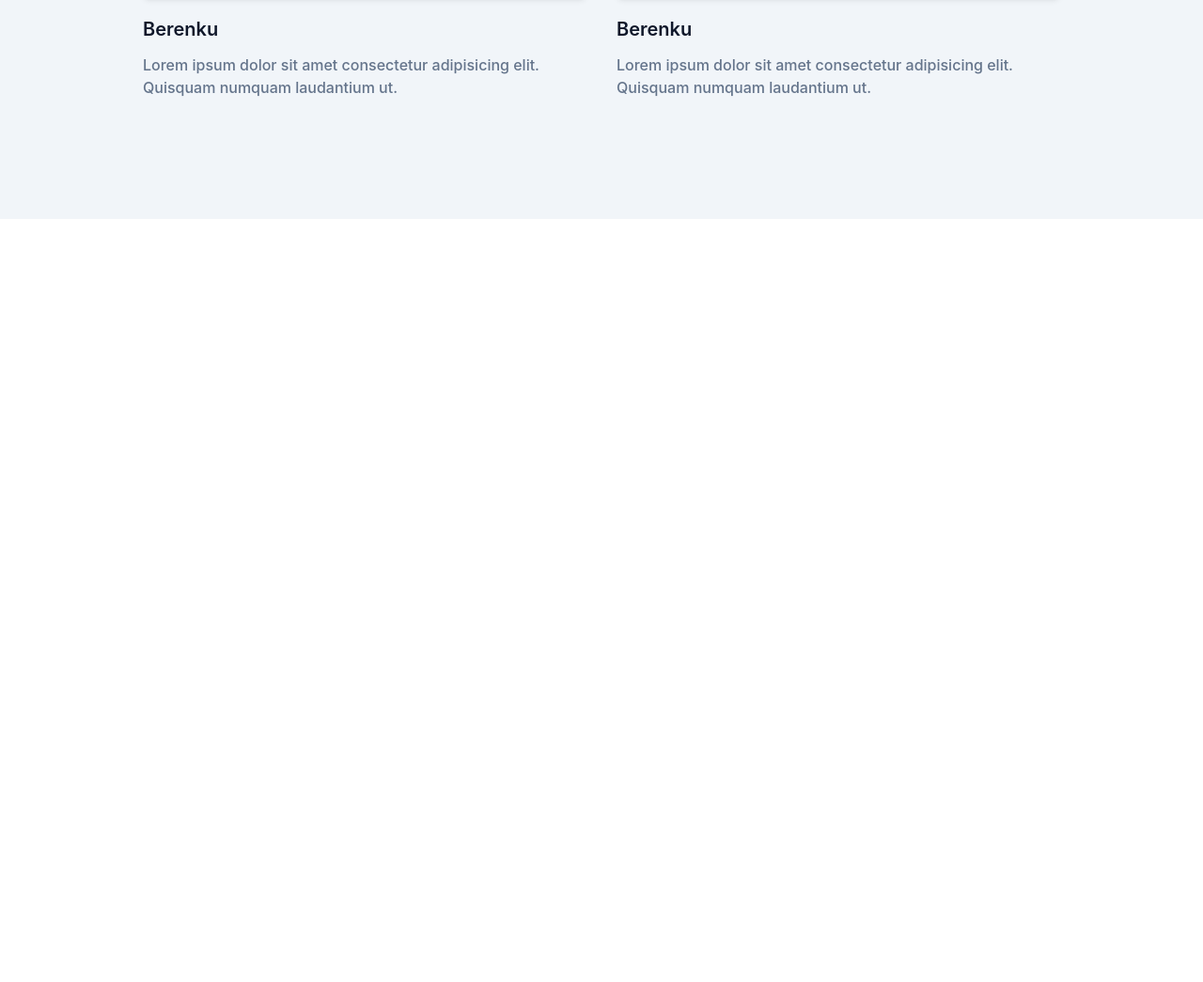
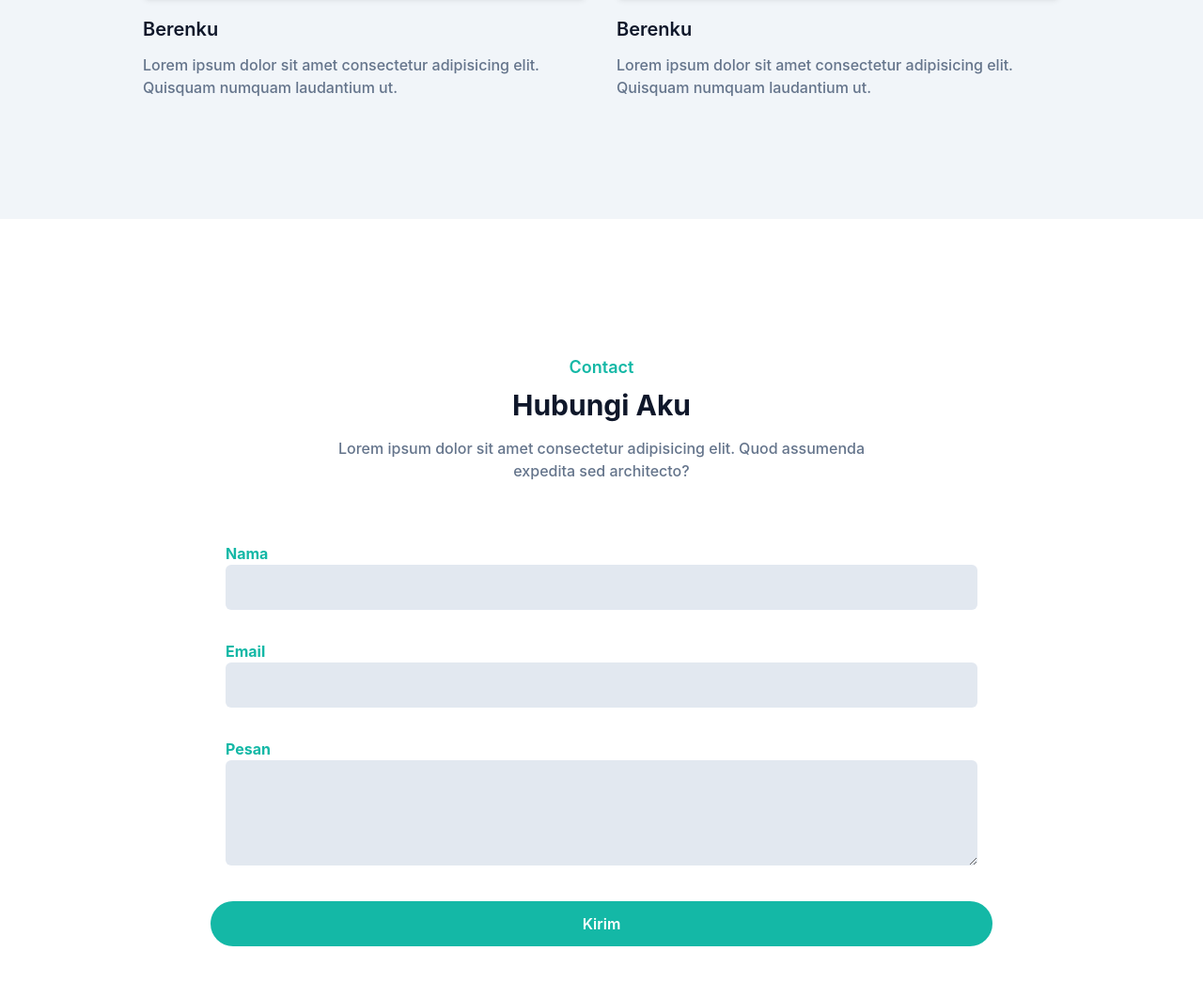
Before and after one commit to NaufalParamaRafif/Portofolio-Tailwind-CSS, a website: page index.html in a window 1280 px wide. Shown: the part 1816-2861 px from the top of the page at 94% size. Before the commit the page ends 2049 px from the top, so only its background shows below. Drawn offline with Linux system fonts and the light colour scheme.

Commit message:
Finished Contact Section

```diff
--- a/index.html
+++ b/index.html
@@ -141,6 +141,43 @@
         </div>
     </section>
     <!-- Portofolio Section End -->
+
+    <!-- Contact Section Start -->
+    <section id="contact" class="pt-36 pb-32">
+        <div class="container">
+            <div class="w-full px-4">
+                <div class="max-w-xl mx-auto text-center mb-16">
+                    <h4 class="font-semibold text-lg text-primary mb-2">
+                        Contact
+                    </h4>
+                    <h2 class="font-bold text-dark text-3xl mb-4">
+                        Hubungi Aku
+                    </h2>
+                    <p class="font-medium text-md text-secondary">Lorem ipsum dolor sit amet consectetur adipisicing elit. Quod assumenda expedita sed architecto?</p>
+                </div>
+            </div>
+            <form>
+                <div class="w-full lg:w-2/3 lg:mx-auto">
+                    <div class="w-full px-4 mb-8">
+                        <label for="name" class="text-base font-bold text-primary">Nama</label>
+                        <input type="text" name="" id="name" class="w-full bg-slate-200 text-dark p-3 rounded-md focus:outline-none focus:ring-primary focus:ring-1 focus:border-primary">
+                    </div>
+                    <div class="w-full px-4 mb-8">
+                        <label for="email" class="text-base font-bold text-primary">Email</label>
+                        <input type="text" name="" id="email" class="w-full bg-slate-200 text-dark p-3 rounded-md focus:outline-none focus:ring-primary focus:ring-1 focus:border-primary">
+                    </div>
+                    <div class="w-full px-4 mb-8">
+                        <label for="email" class="text-base font-bold text-primary">Pesan</label>
+                        <textarea id="email" class="w-full bg-slate-200 text-dark p-3 rounded-md focus:outline-none focus:ring-primary focus:ring-1 focus:border-primary h-28"></textarea>
+                    </div>
+                    <div class="w-full">
+                        <button class="text-base font-semibold text-white bg-primary py-3 px-8 rounded-full w-full hover:opacity-80 hover:shadow-lg transition duration-500">Kirim</button>
+                    </div>
+                </div>
+            </form>
+        </div>
+    </section>
+    <!-- Contact Section End -->
 </body>
 <script src="dist/js/script.js">
 
```
Also changed, not shown: dist/output.css.
